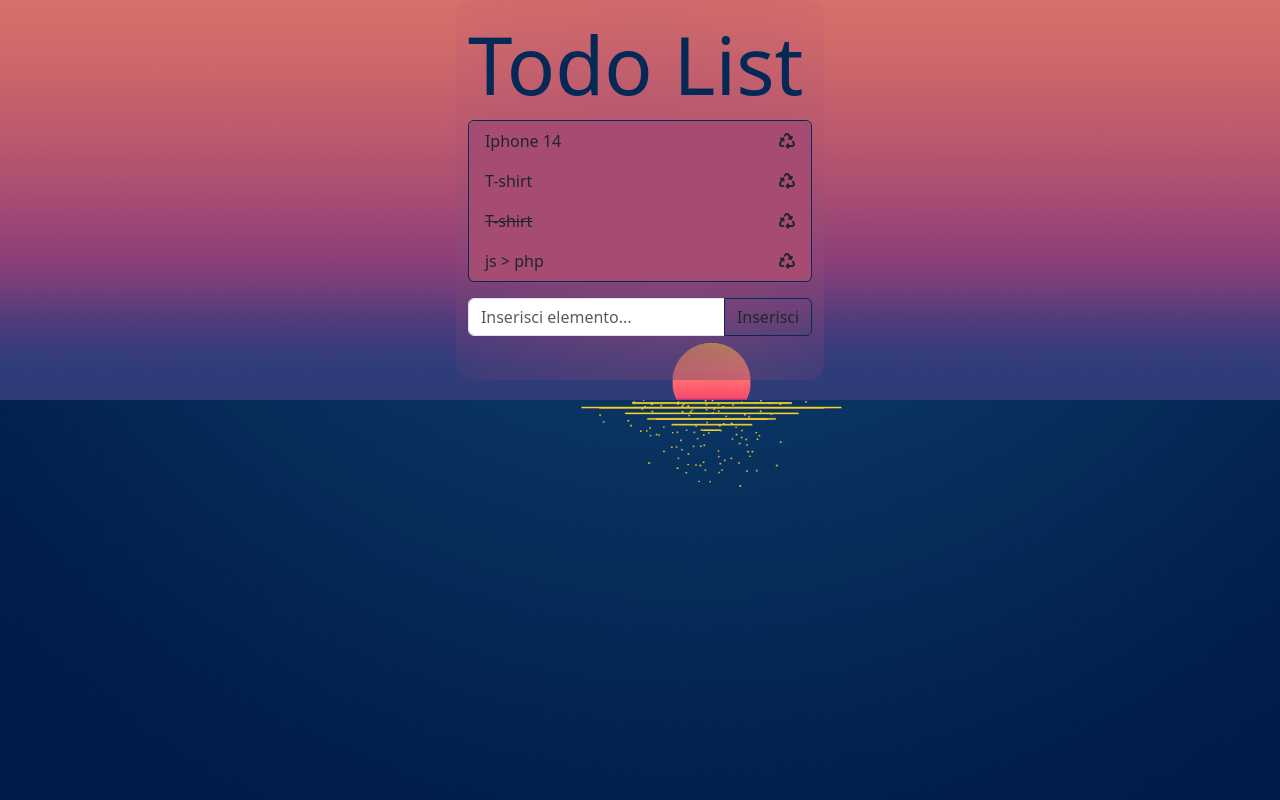
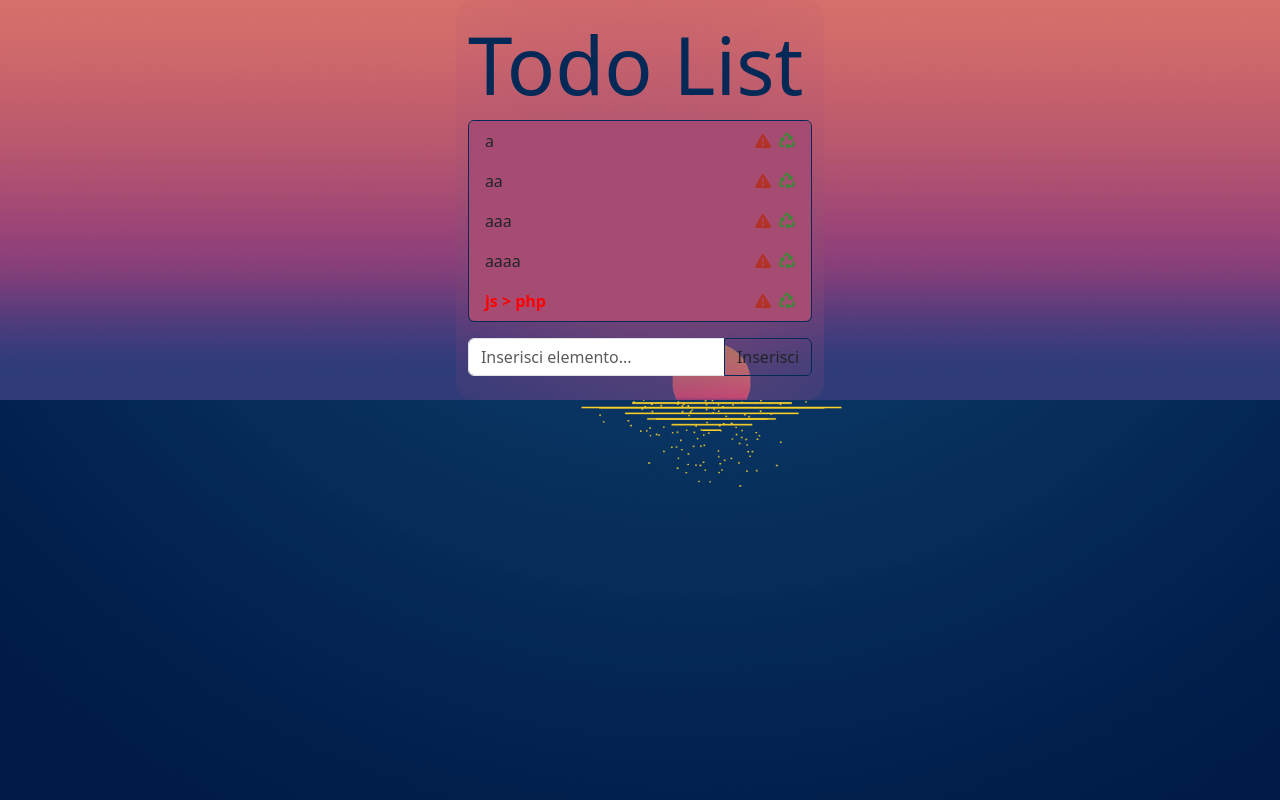
Before and after one commit to MaxPredathor/php-todo-list-json, a PHP site: page / in a window 1280 px wide. Run offline with PHP 8.4, Linux system fonts and the light colour scheme; some libraries are stand-ins or nearby versions.

Commit message:
added important function

```diff
--- a/css/style.css
+++ b/css/style.css
@@ -42,7 +42,12 @@ h1 {
     backdrop-filter: blur(100px);
     border-radius: 1em;
     margin: 0;
-    height: 380px;
+    height: 400px;
+}
+
+.important {
+    color: red;
+    font-weight: bold;
 }
 
 span {
--- a/index.php
+++ b/index.php
@@ -32,12 +32,18 @@
                             <h1 class="display-1">Todo List</h1>
                             <ul class="list-group list-group-flush rounded">
                                 <li v-for="(item, index) in list" :key="index"
-                                :class="{'text-decoration-line-through': item.done === true }"
+                                :class="{'text-decoration-line-through': item.done === true, 'important': item.important === true}"
                                 @click.stop="updateTask(index)"
                                 class="list-group-item d-flex justify-content-between">{{ item.text }}
-                                    <span @click.stop="deleteTask(index)">
-                                        <i class="fa-solid fa-recycle"></i>
-                                    </span>
+                                    <div class="d-flex justify-content-between">
+                                        <span @click.stop="importantTask(index)">
+                                            <i class="fa-solid fa-triangle-exclamation" style="color: #b43127;"></i>
+                                        </span>
+                                        <span @click.stop="deleteTask(index)">
+                                            <i class="fa-solid fa-recycle ps-2" style="color: #3b8736;"></i>
+                                        </span>
+
+                                    </div>
                                 </li>
                             </ul>
                         </div>
--- a/js/script.js
+++ b/js/script.js
@@ -61,6 +61,18 @@ createApp({
           console.log(err);
         });
     },
+    importantTask(index) {
+      const data = new FormData();
+      data.append("importanttask", index);
+      axios
+        .post(this.apiUrl, data)
+        .then((res) => {
+          this.list = res.data;
+        })
+        .catch((err) => {
+          console.log(err);
+        });
+    },
   },
   mounted() {
     this.getList();
--- a/server.php
+++ b/server.php
@@ -7,7 +7,8 @@ $list = json_decode($filecontent, true);
 if (isset($_POST['task'])) {
     $newTask = [
         'text' => $_POST['task'],
-        'done' => false
+        'done' => false,
+        'important' => false
     ];
     array_push($list, $newTask);
     file_put_contents('todo-list.json', json_encode($list));
@@ -33,6 +34,20 @@ if (isset($_POST['updatetask'])) {
     }
 }
 
+if (isset($_POST['importanttask'])) {
+    $important = $_POST['importanttask'];
+    if (isset($list[$important])) {
+        if ($list[$important]['important'] === false){
+            $list[$important]['important'] = true;
+            file_put_contents('todo-list.json', json_encode($list));
+        }else{
+            $list[$important]['important'] = false;
+            file_put_contents('todo-list.json', json_encode($list));
+        }
+
+    }
+}
+
 header('Content-Type: application/json');
 
 echo json_encode($list);
--- a/todo-list.json
+++ b/todo-list.json
@@ -1 +1 @@
-[{"text":"Iphone 14","done":false},{"text":"T-shirt","done":false},{"text":"T-shirt","done":true},{"text":"js > php","done":false}]
+[{"text":"a","done":false,"important":false},{"text":"aa","done":false,"important":false},{"text":"aaa","done":false,"important":false},{"text":"aaaa","done":false,"important":false},{"text":"js > php","done":false,"important":true}]
```
